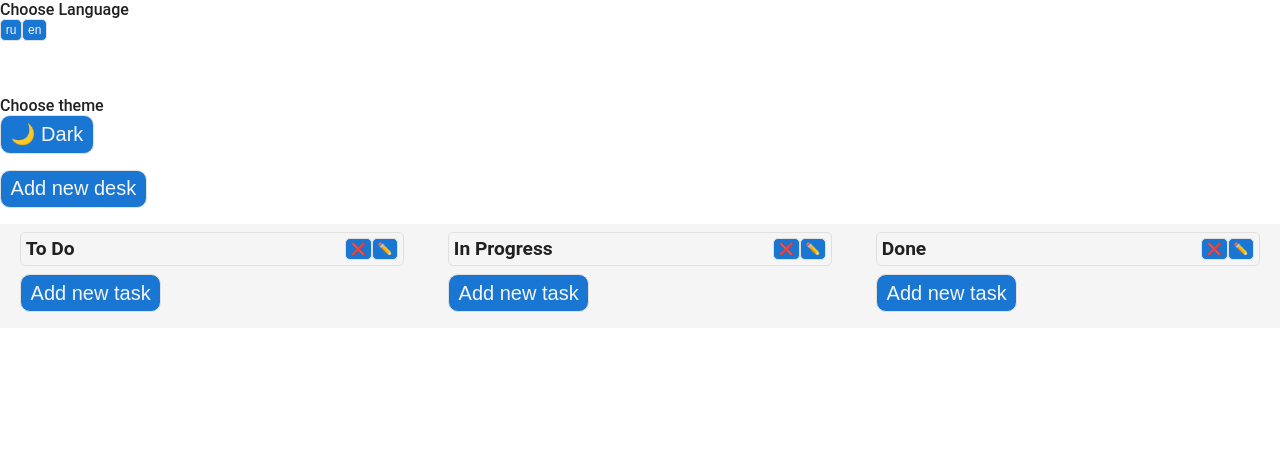
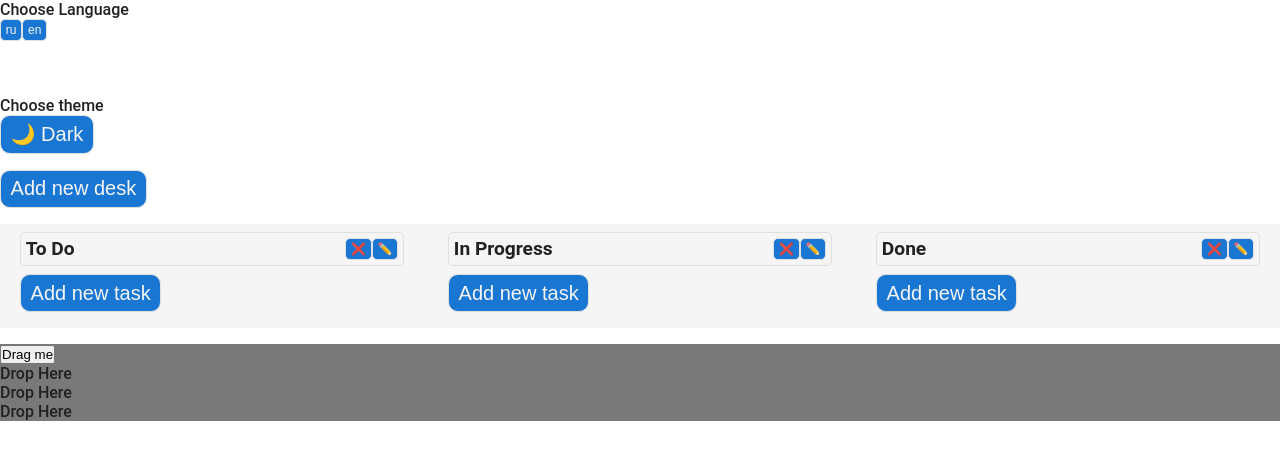
Before and after one commit to Podexus23/kanban, a React (Vite) app: page / in a window 1280 px wide. Shown: the top 460 px of the page. Built offline with nearby package versions, Linux system fonts and the light colour scheme.

Commit message:
docs: made some base dnd-kit moves

```diff
--- a/package.json
+++ b/package.json
@@ -13,6 +13,7 @@
     "coverage": "vitest run --coverage"
   },
   "dependencies": {
+    "@dnd-kit/core": "^6.3.1",
     "@faker-js/faker": "^9.8.0",
     "@reduxjs/toolkit": "^2.8.2",
     "i18next": "^25.1.3",
--- a/src/App.jsx
+++ b/src/App.jsx
@@ -1,5 +1,5 @@
 import { useTranslation } from "react-i18next";
-import { useEffect } from "react";
+import { useEffect, useState } from "react";
 import { useDispatch, useSelector } from "react-redux";
 import styles from "./App.module.css";
 
@@ -8,6 +8,8 @@
 import useLocalStorage from "./hooks/useLocalStorage.jsx";
 import { initializeTheme, toggleTheme } from "./features/theme/themeSlice.js";
 import { initializeDesksData } from "./features/DesksPlace/desksSlice.js";
+import { DndContext, useDraggable, useDroppable } from "@dnd-kit/core";
+import DndTest from "./components/DndTest.jsx";
 
 function App() {
   const [_, setLng] = useLocalStorage("doska_lng", "en");
@@ -58,6 +60,7 @@
       </div>
 
       <DesksPlace />
+      <DndTest />
     </div>
   );
 }
--- /dev/null
+++ b/src/components/DndTest.jsx
@@ -0,0 +1,57 @@
+import { DndContext, useDraggable, useDroppable } from "@dnd-kit/core";
+import { useState } from "react";
+
+function DndTest() {
+  const containers = ["A", "B", "C"];
+  const [parent, setParent] = useState(null);
+
+  const draggableMarkup = <Draggable id="draggable">Drag me</Draggable>;
+
+  function handleDragEnd(e) {
+    const { over } = e;
+    setParent(over ? over.id : null);
+  }
+
+  return (
+    <div style={{ backgroundColor: "#797979" }}>
+      <DndContext onDragEnd={handleDragEnd}>
+        {parent === null ? draggableMarkup : null}
+
+        {containers.map((id) => (
+          <Droppable key={id} id={id}>
+            {parent === id ? draggableMarkup : "Drop Here"}
+          </Droppable>
+        ))}
+      </DndContext>
+    </div>
+  );
+}
+
+function Draggable({ children, id }) {
+  const { attributes, listeners, setNodeRef, transform } = useDraggable({
+    id,
+  });
+  const style = transform
+    ? { transform: `translate3d(${transform.x}px, ${transform.y}px, 0)` }
+    : undefined;
+
+  return (
+    <button ref={setNodeRef} style={style} {...listeners} {...attributes}>
+      {children}
+    </button>
+  );
+}
+function Droppable({ children, id }) {
+  const { isOver, setNodeRef } = useDroppable({ id });
+  const style = {
+    color: isOver ? "green" : undefined,
+  };
+
+  return (
+    <div ref={setNodeRef} style={style}>
+      {children}
+    </div>
+  );
+}
+
+export default DndTest;
--- a/src/features/desk/Desk.jsx
+++ b/src/features/desk/Desk.jsx
@@ -28,7 +28,6 @@
   const { t } = useTranslation();
   const dispatch = useDispatch();
   const tasks = useSelector((state) => selectDeskById(state, deskTitle));
-  console.log("tasks", tasks);
 
   const [draggable, setDraggable] = useState(null);
   const [isAddNewTask, setIsAddNewTask] = useState(false);
```
Also changed, not shown: 1 other file (tests, documents, lock files or other folders).
